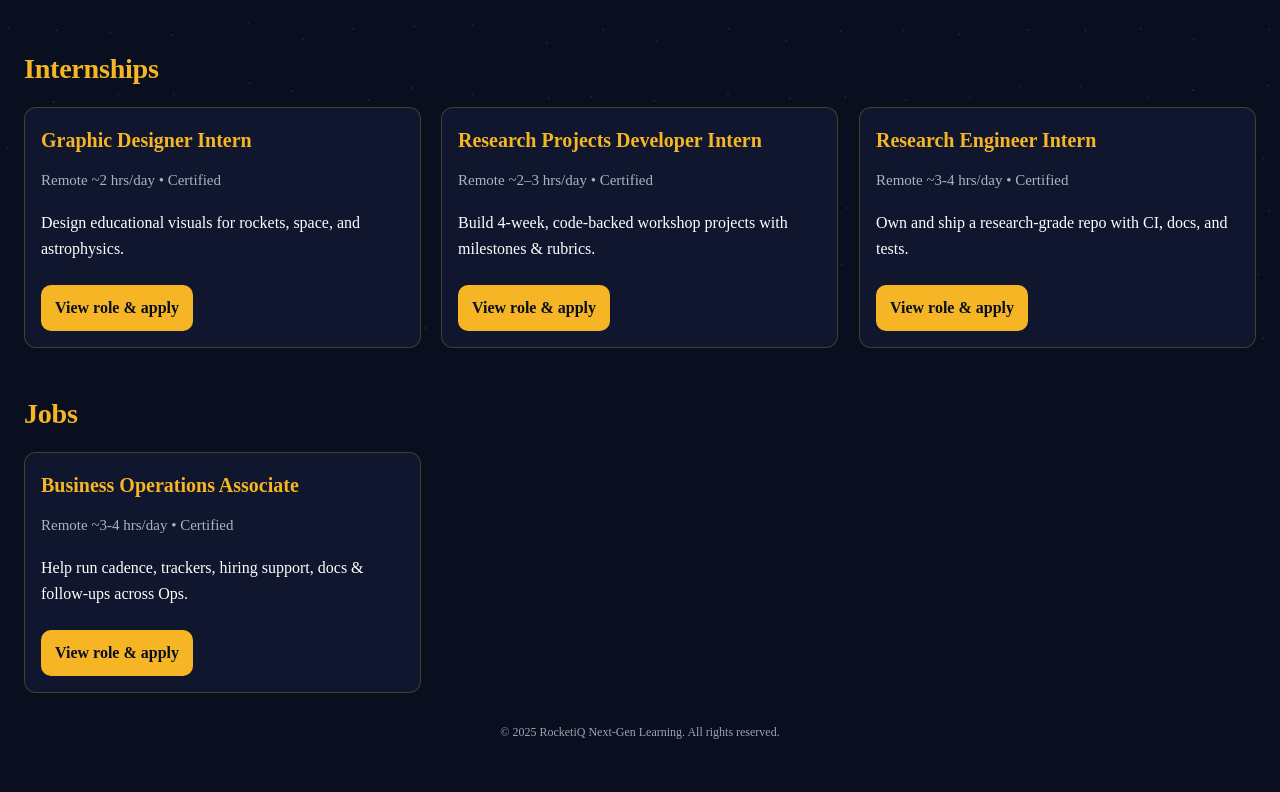
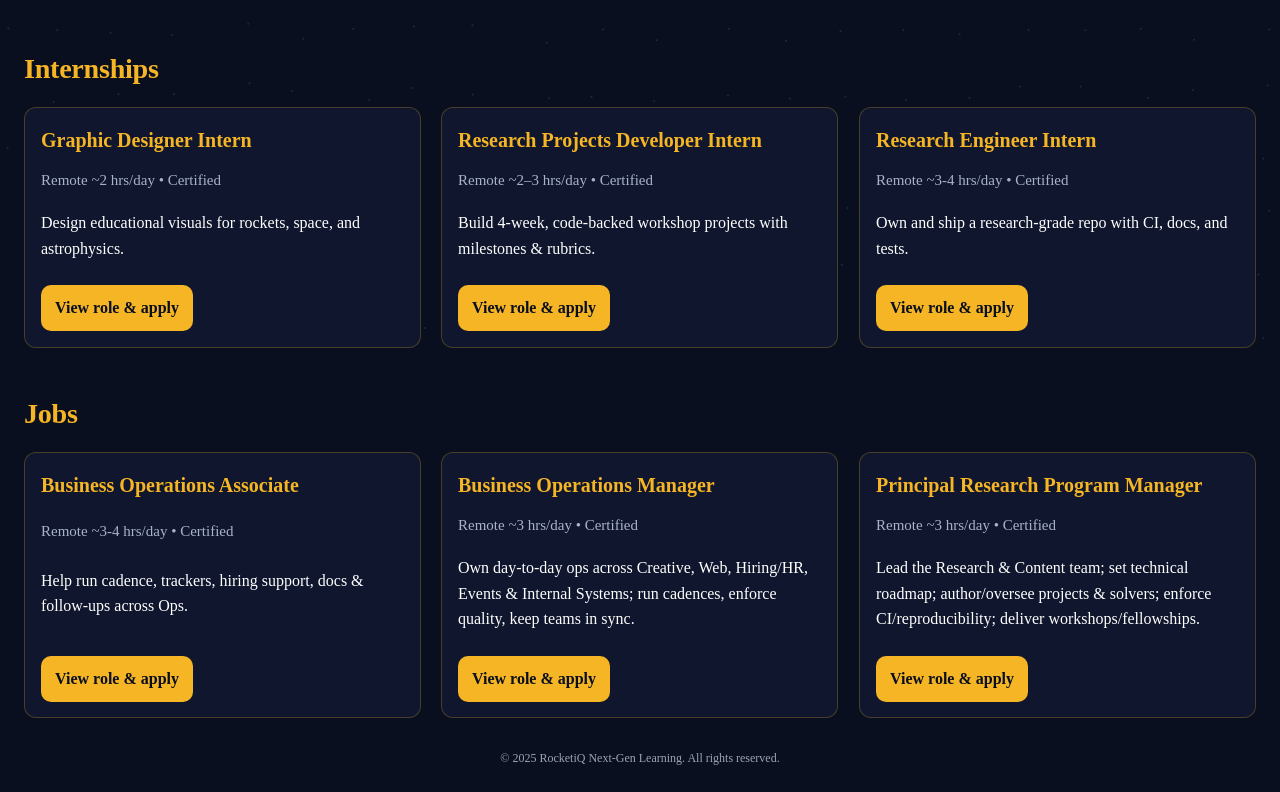
Before and after one commit to RocketiQ/nextjs-boilerplate, a Next.js app: page /careers in a window 1280 px wide. Shown: the part 447-1239 px from the top of the page. Before the commit the page ends 1213 px from the top, so only its background shows below. Built offline with nearby package versions, Linux system fonts and the light colour scheme; no server answers.

Commit message:
Update page.tsx

```diff
--- a/app/careers/page.tsx
+++ b/app/careers/page.tsx
@@ -44,6 +44,22 @@ const jobs: Role[] = [
     blurb:
       'Help run cadence, trackers, hiring support, docs & follow-ups across Ops.',
     meta: 'Remote ~3-4 hrs/day • Certified',
+  },
+  {
+  title: 'Business Operations Manager',
+  slug: 'business-operations-manager',
+  href: '/business-operations-manager',
+  blurb:
+    'Own day-to-day ops across Creative, Web, Hiring/HR, Events & Internal Systems; run cadences, enforce quality, keep teams in sync.',
+  meta: 'Remote ~3 hrs/day • Certified',
+  },
+  {
+  title: 'Principal Research Program Manager',
+  slug: 'principal-research-program-manager',
+  href: '/principal-research-program-manager',
+  blurb:
+    'Lead the Research & Content team; set technical roadmap; author/oversee projects & solvers; enforce CI/reproducibility; deliver workshops/fellowships.',
+  meta: 'Remote ~3 hrs/day • Certified',
   },
 ];
 
```
